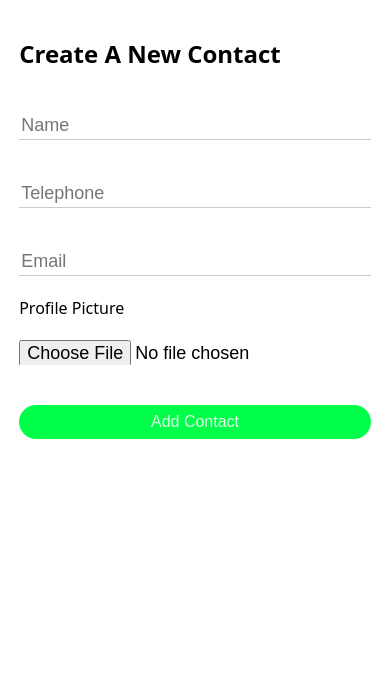
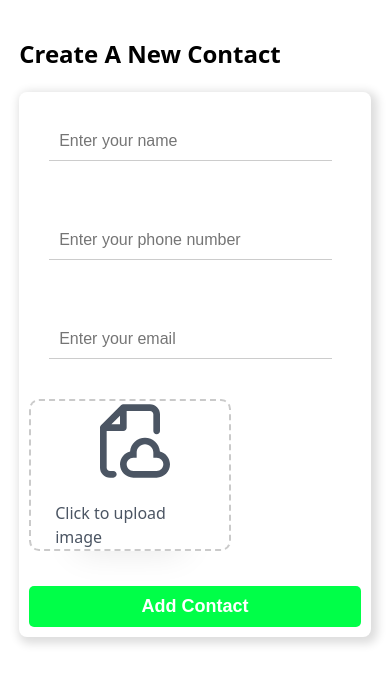
Before and after one commit to Roamer15/contact_manager, a React (Vite) app: page /addContact in a window 390 px wide. Shown: the top 684 px of the page. Built offline with nearby package versions, Linux system fonts and the light colour scheme.

Commit message:
Mobile UI fixed

```diff
--- a/src/components/ContactForm.jsx
+++ b/src/components/ContactForm.jsx
@@ -1,59 +1,116 @@
-import PropTypes from 'prop-types';
+import PropTypes from "prop-types";
 
-export default function ContactForm({ formData, handleChange, handleFileChange, handleSubmit, errors, isEditing }) {
+export default function ContactForm({
+  formData,
+  handleChange,
+  handleFileChange,
+  handleSubmit,
+  errors,
+  isEditing,
+}) {
   return (
     <form className="contact-form" onSubmit={handleSubmit}>
-            <label htmlFor="name"></label>
+      <div className="input-container">
         <input
+          placeholder="Enter your name"
+          className="input-field"
           type="text"
           name="name"
-                placeholder='Name'
           value={formData.name}
           onChange={handleChange}
           required
         />
+        <label htmlFor="name" className="input-label">
+          Name
+        </label>
+        <span className="input-highlight"></span>
+
+      </div>
       {errors?.name && <p className="form_error">{errors.name}</p>}
 
-            <label htmlFor="telephone"></label>
+      <div className="input-container">
         <input
-                type="tel"
+          placeholder="Enter your phone number"
+          className="input-field"
+          type="text"
           name="telephone"
-                placeholder='Telephone'
           value={formData.telephone}
           onChange={handleChange}
           required
         />
+        <label htmlFor="telephone" className="input-label">
+          Telephone
+        </label>
+        <span className="input-highlight"></span>
+
+
+      </div>
       {errors?.telephone && <p className="form_error">{errors.telephone}</p>}
 
-            <label htmlFor="email"></label>
+      <div className="input-container">
         <input
-                type="email"
+          placeholder="Enter your email"
+          className="input-field"
+          type="text"
           name="email"
-                placeholder='Email'
           value={formData.email}
           onChange={handleChange}
           required
         />
+        <label htmlFor="email" className="input-label">
+          Email
+        </label>
+        <span className="input-highlight"></span>
+
+      </div>
       {errors?.email && <p className="form_error">{errors.email}</p>}
-
-            <label htmlFor="profilePic">Profile Picture</label>
+      <label className="custum-file-upload" htmlFor="file">
+        <div className="icon">
+          <svg xmlns="http://www.w3.org/2000/svg" fill="" viewBox="0 0 24 24">
+            <g strokeWidth="0" id="SVGRepo_bgCarrier"></g>
+            <g
+              strokeLinejoin="round"
+              strokeLinecap="round"
+              id="SVGRepo_tracerCarrier"
+            ></g>
+            <g id="SVGRepo_iconCarrier">
+              <path
+                fill=""
+                d="M10 1C9.73478 1 9.48043 1.10536 9.29289 1.29289L3.29289 7.29289C3.10536 7.48043 3 7.73478 3 8V20C3 21.6569 4.34315 23 6 23H7C7.55228 23 8 22.5523 8 22C8 21.4477 7.55228 21 7 21H6C5.44772 21 5 20.5523 5 20V9H10C10.5523 9 11 8.55228 11 8V3H18C18.5523 3 19 3.44772 19 4V9C19 9.55228 19.4477 10 20 10C20.5523 10 21 9.55228 21 9V4C21 2.34315 19.6569 1 18 1H10ZM9 7H6.41421L9 4.41421V7ZM14 15.5C14 14.1193 15.1193 13 16.5 13C17.8807 13 19 14.1193 19 15.5V16V17H20C21.1046 17 22 17.8954 22 19C22 20.1046 21.1046 21 20 21H13C11.8954 21 11 20.1046 11 19C11 17.8954 11.8954 17 13 17H14V16V15.5ZM16.5 11C14.142 11 12.2076 12.8136 12.0156 15.122C10.2825 15.5606 9 17.1305 9 19C9 21.2091 10.7909 23 13 23H20C22.2091 23 24 21.2091 24 19C24 17.1305 22.7175 15.5606 20.9844 15.122C20.7924 12.8136 18.858 11 16.5 11Z"
+                clipRule="evenodd"
+                fillRule="evenodd"
+              ></path>
+            </g>
+          </svg>
+        </div>
+        <div className="text">
+          <span>Click to upload image</span>
+        </div>
         <input
+          id="file"
           type="file"
           name="profilePic"
           accept="image/*"
           onChange={handleFileChange}
         />
+      </label>
       {errors?.profilePic && <p className="form_error">{errors.profilePic}</p>}
 
       {formData.profilePic && (
         <img
-                    src={typeof formData.profilePic === 'string' ? formData.profilePic : URL.createObjectURL(formData.profilePic)}
+          src={
+            typeof formData.profilePic === "string"
+              ? formData.profilePic
+              : URL.createObjectURL(formData.profilePic)
+          }
           alt="Profile Preview"
-                    style={{ width: '100px', height: '100px', marginTop: '10px' }}
+          style={{ width: "100px", height: "100px", marginTop: "10px" }}
         />
       )}
 
-            <button type="submit">{isEditing ? 'Save Changes' : 'Add Contact'}</button>
+      <button type="submit">
+        {isEditing ? "Save Changes" : "Add Contact"}
+      </button>
     </form>
   );
 }
@@ -64,5 +121,5 @@ ContactForm.propTypes = {
   handleFileChange: PropTypes.func.isRequired,
   handleSubmit: PropTypes.func.isRequired,
   errors: PropTypes.object,
-    isEditing: PropTypes.bool
+  isEditing: PropTypes.bool,
 };
--- a/src/index.css
+++ b/src/index.css
@@ -44,92 +44,41 @@ button {
   z-index: 3;
 }
 
+.add::after {
+  content: '';
+  z-index: 2;
+  background-color: #ffffff33;
+  position: absolute;
+  top: -50%;
+  bottom: -50%;
+  width: 1.25em;
+  transform: translate3d(-525%, 0, 0) rotate(35deg);
+}
+
+.add:hover::after {
+  transition: transform 0.45s ease-in-out;
+  transform: translate3d(200%, 0, 0) rotate(35deg);
+}
+
 form {
   display: flex;
   flex-direction: column;
   gap: 20px;
+  border-radius: 8px;
+  padding: 10px;
+  -webkit-box-shadow: 3px 3px 10px 3.5px #dddddd;
+  -moz-box-shadow: 3px 3px 10px 3.5px #dddddd;
+  box-shadow: 3px 3px 10px 3.5px #dddddd;
 
-  input {
-    position: relative;
-    height: 25px;
-    border: none;
-    font-size: 18px;
-    border-bottom: 1px solid #ccc;
-
-    &:focus {
-      outline: none;
-      border-bottom: 1px solid #0aba3c;
-      transition: 0.3s ease-in-out;
-    }
-  }
-
-  input[type='file'] {
-    border: none;
-  }
-
-  input::placeholder {
-    position: absolute;
-
-    &:focus {
-      top: 0;
-      left: 5px;
-    }
-  }
-
-  button {
-    margin-top: 20px;
-    border: none;
-    background-color: #00ff48;
-    color: #ffffffe2;
-    font-size: 16px;
-    padding: 0.5rem;
-    border-radius: 20px;
-  }
-}
-/*
-.contact-form {
-  display: flex;
-  flex-direction: column;
-  max-width: 400px;
-  margin: auto;
-  padding: 20px;
-  background: #f9f9f9;
-  border-radius: 8px;
-  box-shadow: 0px 4px 10px rgba(0, 0, 0, 0.1);
-}
-
-label {
-  margin-top: 10px;
-  font-weight: bold;
-}
-
-input{
-  width: 90%;
-  padding: 10px;
-  margin-top: 5px;
-  border: 1px solid #ccc;
-  border-radius: 5px;
-  font-size: 16px;
-}
-
-input[type='file'] {
-  border: none;
-}
-
-.form_error {
-  color: red;
-  font-size: 14px;
-}
-
-form img {
-  width: 100px;
+  img {
+    width: 300px;
     height: 100px;
     margin-top: 10px;
     border-radius: 8px;
     object-fit: cover;
   }
 
-form button {
+  button {
     margin-top: 15px;
     padding: 10px;
     background-color: #00ff48;
@@ -140,11 +89,12 @@ form button {
     cursor: pointer;
     border-radius: 5px;
     transition: background 0.3s;
+
+    &:hover {
+      background-color: #00cc3c;
     }
-
-form button:hover {
-  background-color: #00cc3c;
-} */
+  }
+}
 
 .contact-list {
   display: flex;
@@ -213,3 +163,100 @@ form button:hover {
 .delete-btn:hover {
   background-color: #e53935;
 }
+
+.input-container {
+  position: relative;
+  margin: 20px;
+}
+
+.input-field {
+  display: block;
+  width: 90%;
+  padding: 10px;
+  font-size: 16px;
+  border: none;
+  border-bottom: 1px solid #ccc;
+  outline: none;
+  background-color: transparent;
+}
+
+.input-label {
+  position: absolute;
+  top: 0;
+  left: 0;
+  font-size: 16px;
+  color: rgba(204, 204, 204, 0);
+  pointer-events: none;
+  transition: all 0.3s ease;
+}
+
+.input-highlight {
+  position: absolute;
+  bottom: 0;
+  left: 0;
+  height: 2px;
+  width: 0;
+  background-color: #00ff48;
+  transition: all 0.3s ease;
+}
+
+.input-field:focus + .input-label {
+  top: -20px;
+  font-size: 12px;
+  color: #00ff48;
+}
+
+.input-field:focus + .input-label + .input-highlight {
+  width: 100%;
+}
+
+.custum-file-upload {
+  height: 100px;
+  width: 150px;
+  display: flex;
+  flex-direction: column;
+  align-items: space-between;
+  gap: 20px;
+  cursor: pointer;
+  align-items: center;
+  justify-content: center;
+  border: 2px dashed #cacaca;
+  background-color: rgba(255, 255, 255, 1);
+  padding: 1.5rem;
+  border-radius: 10px;
+  box-shadow: 0px 48px 35px -48px rgba(0,0,0,0.1);
+}
+
+.custum-file-upload .icon {
+  display: flex;
+  align-items: center;
+  justify-content: center;
+}
+
+.custum-file-upload .icon svg {
+  height: 80px;
+  fill: rgba(75, 85, 99, 1);
+}
+
+.custum-file-upload .text {
+  display: flex;
+  align-items: center;
+  justify-content: center;
+}
+
+.custum-file-upload .text span {
+  font-weight: 400;
+  color: rgba(75, 85, 99, 1);
+}
+
+.custum-file-upload input {
+  display: none;
+}
+
+
+.form_error {
+  color: red;
+  font-size: 12px;
+  text-align: left;
+  padding-left: 27px;
+}
```
Lines whose indentation alone changed are shown as unchanged.
